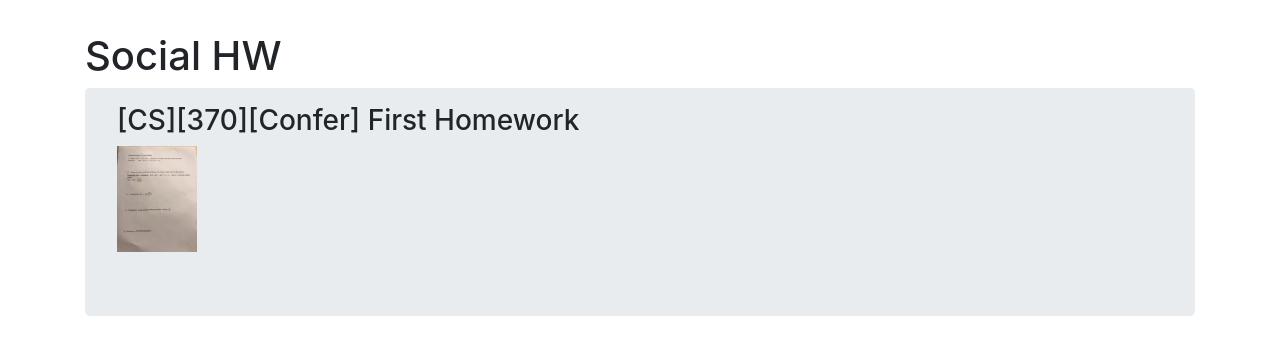
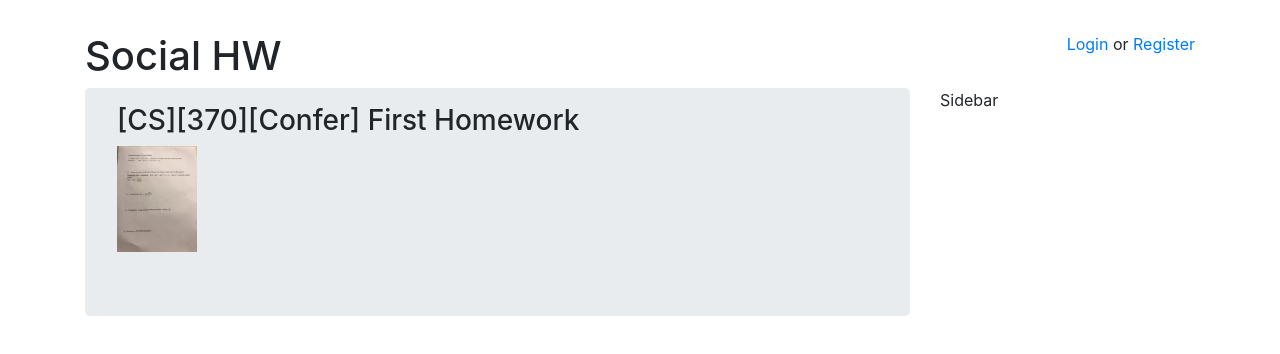
Before and after one commit to Zambito1/SocialHWInterface, a plain HTML site: page index.html in a window 1280 px wide. Drawn offline with nearby package versions, Linux system fonts and the light colour scheme.

Commit message:
Added sidebar

```diff
--- a/index.html
+++ b/index.html
@@ -9,9 +9,14 @@
 	</head>
 	<body>
 		<div class="container">
+			<div class="header">
 				<h1>Social HW</h1>
 
+				<span id="account-prompt"><a href="#">Login</a> or <a href="#">Register</a></span>
+			</div>
 
+			<div class="row">
+				<div class="col-9">
 					<div class="jumbotron post">
 						<h3>[CS][370][Confer] First Homework</h3>
 						<div class="preview">
@@ -21,6 +26,10 @@
 					</div>
 				</div>
 
+				<div class="col-3">Sidebar</div>
+			</div>
+		</div>
+
 
 		<script src="https://code.jquery.com/jquery-3.3.1.slim.min.js" integrity="sha384-q8i/X+965DzO0rT7abK41JStQIAqVgRVzpbzo5smXKp4YfRvH+8abtTE1Pi6jizo" crossorigin="anonymous"></script>
 		<script src="https://cdnjs.cloudflare.com/ajax/libs/popper.js/1.14.3/umd/popper.min.js" integrity="sha384-ZMP7rVo3mIykV+2+9J3UJ46jBk0WLaUAdn689aCwoqbBJiSnjAK/l8WvCWPIPm49" crossorigin="anonymous"></script>
--- a/style.css
+++ b/style.css
@@ -13,3 +13,15 @@ body {
 .preview:hover {
 	max-width: 100%;
 }
+
+#account-prompt {
+	float: right;
+}
+
+.header > h1 {
+	float: left;
+}
+
+.header {
+	display: flow-root;
+}
```
Lines whose indentation alone changed are shown as unchanged.
